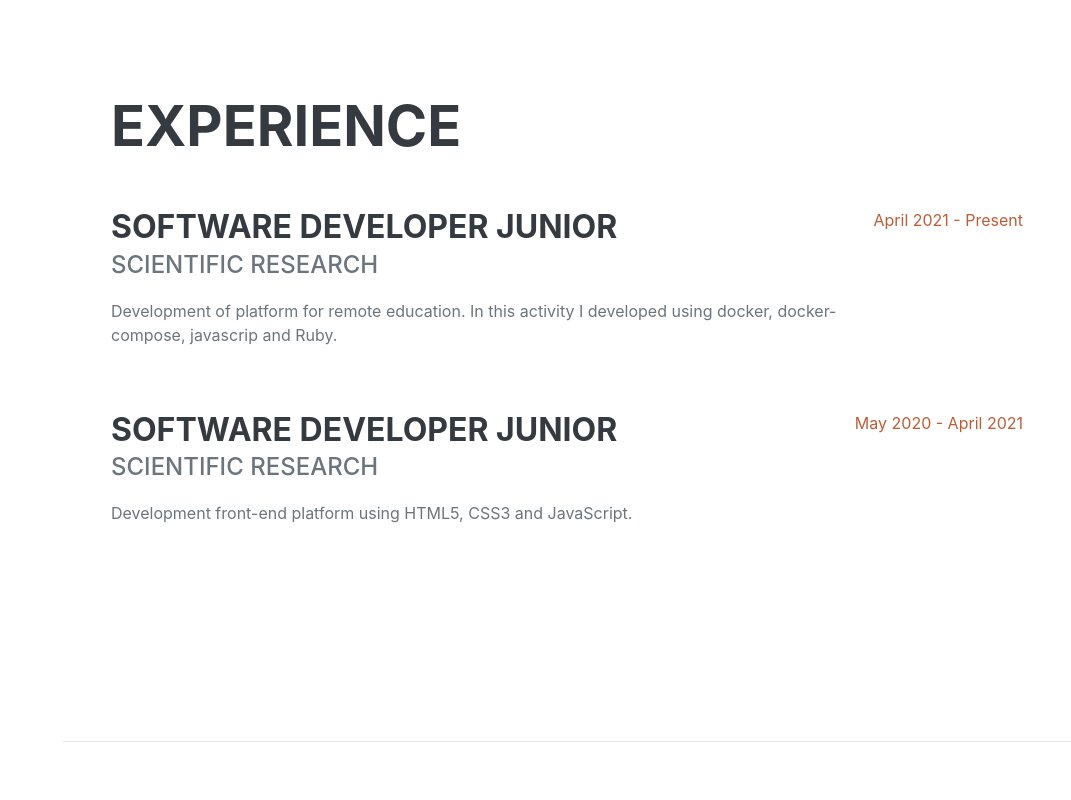
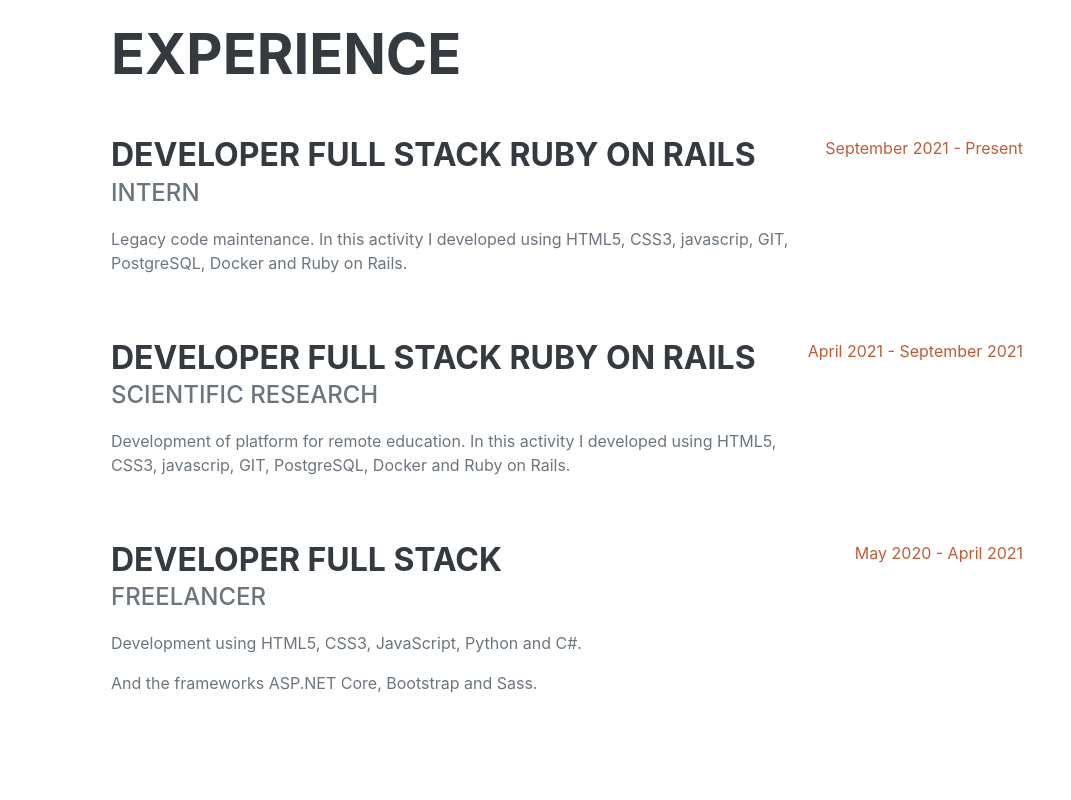
Before and after one commit to eduardoksa/site-apresentacao, a plain HTML site: page index.html in a window 1280 px wide. Shown: the part 860-1660 px from the top of the page, without its empty margins (209-1280 px from the left). Drawn offline with nearby package versions, Linux system fonts and the light colour scheme; a web font is replaced by a local one.

Commit message:
modificacoes outubro 2021

```diff
--- a/index.html
+++ b/index.html
@@ -48,7 +48,7 @@
                     </div>
                     <p class="lead mb-5">Experience with software development, working as a freelancer and as a team.</p>
                     <div class="social-icons">
-                        <a class="social-icon" href="#" target="_blank"><i class="fab fa-linkedin-in"></i></a>
+                        <a class="social-icon" href="https://www.linkedin.com/in/eduardo-silveira-8445221ba/" target="_blank"><i class="fab fa-linkedin-in"></i></a>
                         <a class="social-icon" href="https://github.com/64651585" target="_blank"><i class="fab fa-github"></i></a>
                     </div>
                 </div>
@@ -60,19 +60,28 @@
                     <h2 class="mb-5">Experience</h2>
                     <div class="d-flex flex-column flex-md-row justify-content-between mb-5">
                         <div class="flex-grow-1">
-                            <h3 class="mb-0">Software Developer Junior</h3>
-                            <div class="subheading mb-3">Scientific research</div>
-                            <p>Development of platform for remote education. In this activity I developed using docker, docker-compose, javascrip and Ruby.
+                            <h3 class="mb-0">Developer Full Stack Ruby on Rails</h3>
+                            <div class="subheading mb-3">Intern</div>
+                            <p>Legacy code maintenance. In this activity I developed using HTML5, CSS3, javascrip, GIT, PostgreSQL, Docker and Ruby on Rails.
                             </p>
                         </div>
-                        <div class="flex-shrink-0"><span class="text-primary">April 2021 - Present</span></div>
+                        <div class="flex-shrink-0"><span class="text-primary">September 2021 - Present</span></div>
                     </div>
                     <div class="d-flex flex-column flex-md-row justify-content-between mb-5">
                         <div class="flex-grow-1">
-                            <h3 class="mb-0">Software Developer Junior</h3>
+                            <h3 class="mb-0">Developer Full Stack Ruby on Rails</h3>
                             <div class="subheading mb-3">Scientific research</div>
-                            <p>Development front-end platform using HTML5, CSS3 and JavaScript.
+                            <p>Development of platform for remote education. In this activity I developed using HTML5, CSS3, javascrip, GIT, PostgreSQL, Docker and Ruby on Rails.
                             </p>
+                        </div>
+                        <div class="flex-shrink-0"><span class="text-primary">April 2021 - September 2021</span></div>
+                    </div>
+                    <div class="d-flex flex-column flex-md-row justify-content-between mb-5">
+                        <div class="flex-grow-1">
+                            <h3 class="mb-0">Developer Full Stack </h3>
+                            <div class="subheading mb-3">Freelancer</div>
+                            <p>Development using HTML5, CSS3, JavaScript, Python and C#.</p>
+                            <p>And the frameworks ASP.NET Core, Bootstrap and Sass.</p>
                         </div>
                         <div class="flex-shrink-0"><span class="text-primary">May 2020 - April 2021</span></div>
                     </div>
@@ -115,6 +124,10 @@
                         </li>
                         <li>
                             <span class="fa-li"><i class="fas fa-check"></i></span>
+                            GIT
+                        </li>
+                        <li>
+                            <span class="fa-li"><i class="fas fa-check"></i></span>
                             Ruby
                         </li>
                         <li>
@@ -124,6 +137,14 @@
                         <li>
                             <span class="fa-li"><i class="fas fa-check"></i></span>
                             Python
+                        </li>
+                        <li>
+                            <span class="fa-li"><i class="fas fa-check"></i></span>
+                            Docker
+                        </li>
+                        <li>
+                            <span class="fa-li"><i class="fas fa-check"></i></span>
+                            Linux
                         </li>
                     </ul> <br />
                     <div class="subheading mb-3">Frameworks</div>
```
